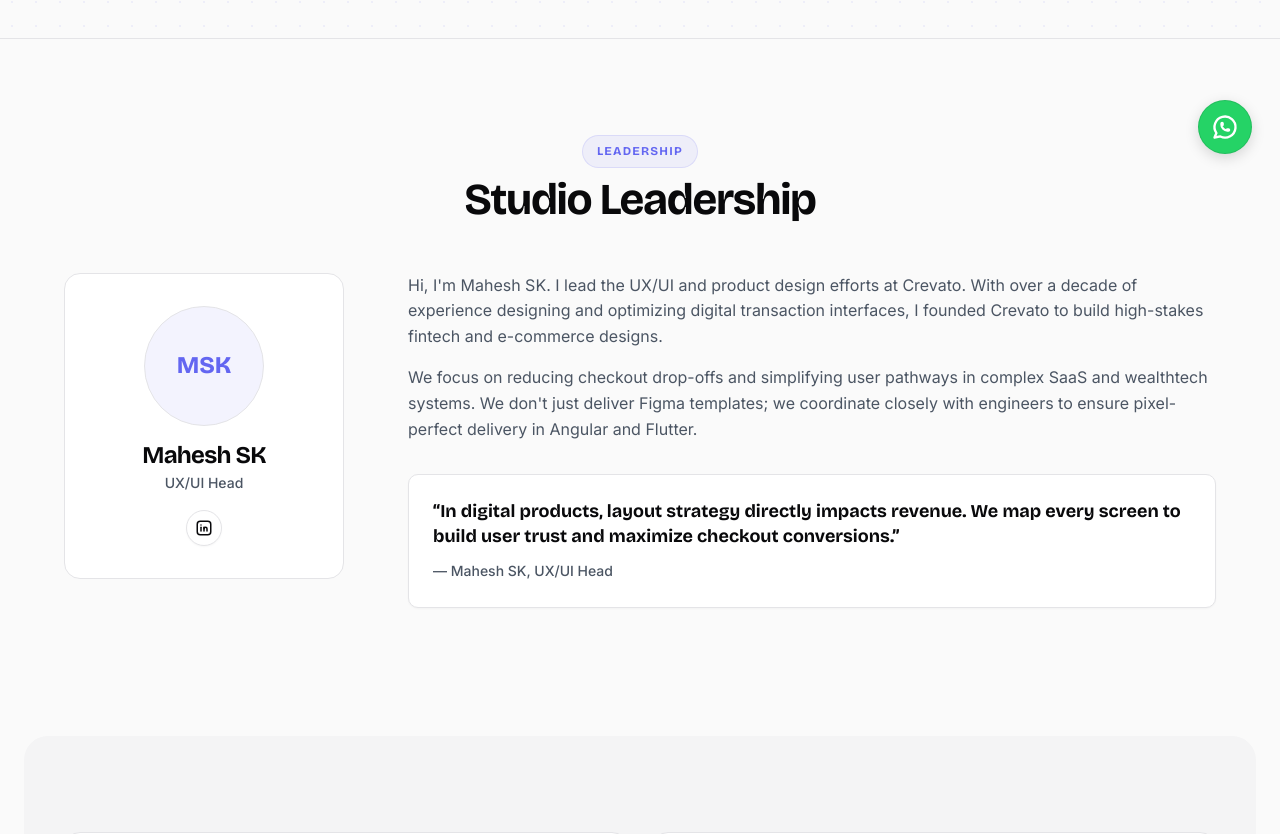
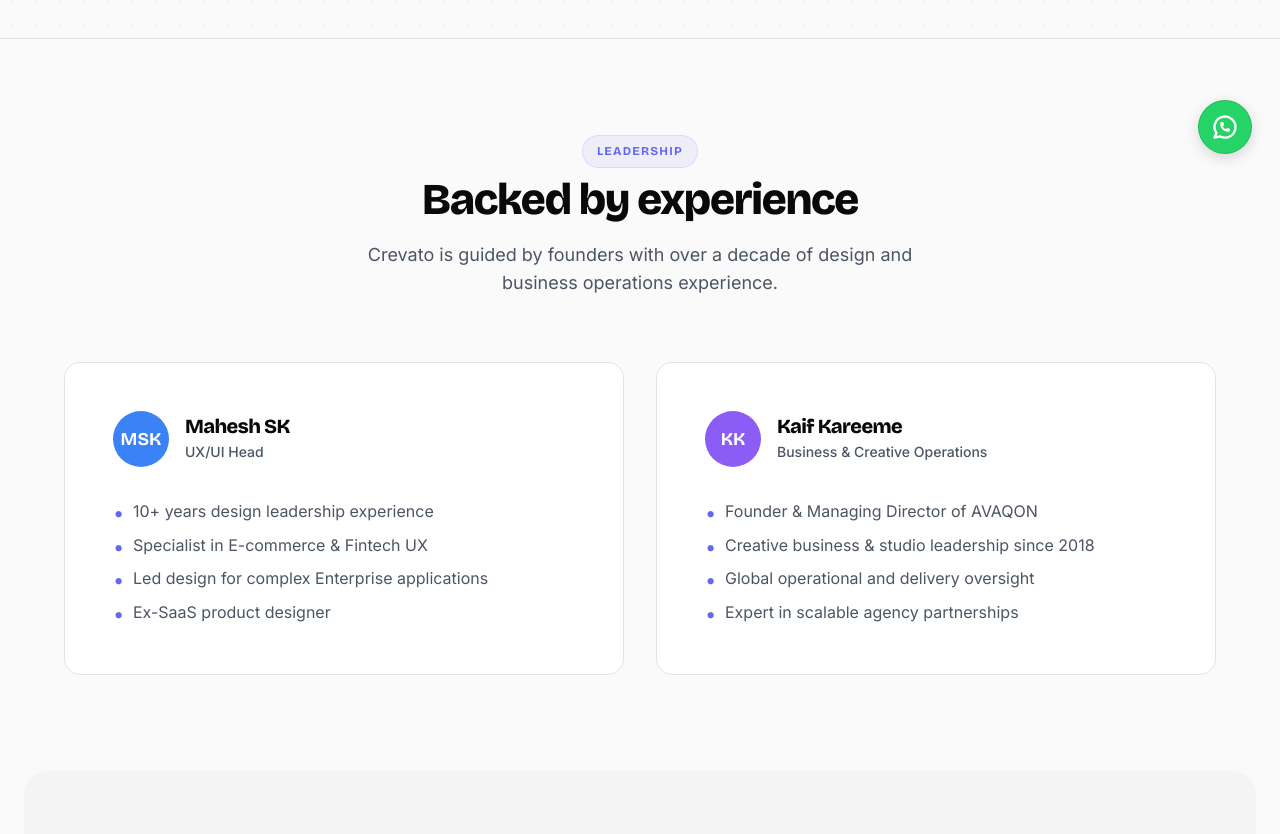
Before and after one commit to maheshsk4212/creavato, a Next.js app: page /about in a window 1280 px wide. Shown: the part 618-1452 px from the top of the page. Built offline with nearby package versions, Linux system fonts and the light colour scheme.

Commit message:
relocate leadership cards section from home page to about page

```diff
--- a/app/about/AboutClient.jsx
+++ b/app/about/AboutClient.jsx
@@ -77,37 +77,44 @@
         </div>
       </section>
 
-      {/* ── FOUNDERS STORY ── */}
+      {/* ── LEADERSHIP SECTION ── */}
       <section className="section">
         <div className="container">
-          <div className="text-center" style={{ marginBottom: 'var(--space-2xl)' }}>
-            <span className="section-tag">Leadership</span>
-            <h2>Studio Leadership</h2>
+          <div className="text-center">
+            <span className="section-tag reveal">Leadership</span>
+            <h2 className="section-title reveal">Backed by experience</h2>
+            <p className="section-subtitle centered reveal">Crevato is guided by founders with over a decade of design and business operations experience.</p>
           </div>
-          <div className={`${styles.founderGrid} reveal`}>
-            <div className={styles.founderPhoto}>
-              <div className={styles.founderAvatar}>
-                <span>MSK</span>
+          <div className={`${styles.foundersGrid} reveal`}>
+            <div className={styles.founderCard}>
+              <div className={styles.founderHeader}>
+                <div className={styles.founderImgPlaceholder} style={{ background: '#3b82f6' }}>MSK</div>
+                <div>
+                  <h3 className={styles.founderName}>Mahesh SK</h3>
+                  <div className={styles.founderRole}>UX/UI Head</div>
+                </div>
               </div>
-              <h4>Mahesh SK</h4>
-              <p className={styles.founderRole}>UX/UI Head</p>
-              <div className={styles.founderSocials}>
-                <a href="https://linkedin.com" target="_blank" rel="noopener noreferrer" className={styles.socialLink}>
-                  <IconBrandLinkedin size={18} />
-                </a>
+              <ul className={styles.founderCreds}>
+                <li>10+ years design leadership experience</li>
+                <li>Specialist in E-commerce & Fintech UX</li>
+                <li>Led design for complex Enterprise applications</li>
+                <li>Ex-SaaS product designer</li>
+              </ul>
+            </div>
+            <div className={styles.founderCard}>
+              <div className={styles.founderHeader}>
+                <div className={styles.founderImgPlaceholder} style={{ background: '#8b5cf6' }}>KK</div>
+                <div>
+                  <h3 className={styles.founderName}>Kaif Kareeme</h3>
+                  <div className={styles.founderRole}>Business & Creative Operations</div>
+                </div>
               </div>
-            </div>
-            <div className={styles.founderStory}>
-              <p>
-                Hi, I&apos;m Mahesh SK. I lead the UX/UI and product design efforts at Crevato. With over a decade of experience designing and optimizing digital transaction interfaces, I founded Crevato to build high-stakes fintech and e-commerce designs.
-              </p>
-              <p>
-                We focus on reducing checkout drop-offs and simplifying user pathways in complex SaaS and wealthtech systems. We don&apos;t just deliver Figma templates; we coordinate closely with engineers to ensure pixel-perfect delivery in Angular and Flutter.
-              </p>
-              <blockquote className={styles.quote}>
-                <p>&ldquo;In digital products, layout strategy directly impacts revenue. We map every screen to build user trust and maximize checkout conversions.&rdquo;</p>
-                <cite>— Mahesh SK, UX/UI Head</cite>
-              </blockquote>
+              <ul className={styles.founderCreds}>
+                <li>Founder & Managing Director of AVAQON</li>
+                <li>Creative business & studio leadership since 2018</li>
+                <li>Global operational and delivery oversight</li>
+                <li>Expert in scalable agency partnerships</li>
+              </ul>
             </div>
           </div>
         </div>
--- a/app/about/page.module.css
+++ b/app/about/page.module.css
@@ -447,10 +447,82 @@
   box-shadow: var(--shadow-sm);
 }
 
+/* ── LEADERSHIP (MOVED FROM HOME) ── */
+.foundersGrid {
+  display: grid;
+  grid-template-columns: repeat(2, 1fr);
+  gap: var(--space-xl);
+  margin-top: var(--space-3xl);
+}
+
+.founderCard {
+  background: var(--bg-secondary);
+  border: 1px solid var(--border-primary);
+  border-radius: var(--radius-lg);
+  padding: var(--space-2xl);
+  text-align: left;
+}
+
+.founderHeader {
+  display: flex;
+  align-items: center;
+  gap: var(--space-md);
+  margin-bottom: var(--space-xl);
+}
+
+.founderImgPlaceholder {
+  width: 56px;
+  height: 56px;
+  border-radius: 50%;
+  display: flex;
+  align-items: center;
+  justify-content: center;
+  color: #fff;
+  font-family: var(--font-display);
+  font-size: var(--text-lg);
+  font-weight: 700;
+}
+
+.founderName {
+  font-family: var(--font-display);
+  font-size: var(--text-xl);
+  font-weight: 800;
+}
+
+.founderRole {
+  font-size: var(--text-sm);
+  color: var(--text-secondary);
+  font-weight: 500;
+}
+
+.founderCreds {
+  list-style: none;
+  display: flex;
+  flex-direction: column;
+  gap: var(--space-sm);
+}
+
+.founderCreds li {
+  font-size: var(--text-base);
+  color: var(--text-secondary);
+  padding-left: 20px;
+  position: relative;
+}
+
+.founderCreds li::before {
+  content: "•";
+  color: var(--brand-accent);
+  font-size: var(--text-xl);
+  position: absolute;
+  left: 0;
+  top: -2px;
+}
+
 @media (max-width: 768px) {
   .hero { padding: 80px 0 var(--space-3xl); }
   .heroGrid { grid-template-columns: 1fr; }
   .founderGrid { grid-template-columns: 1fr; gap: var(--space-2xl); }
+  .foundersGrid { grid-template-columns: 1fr; }
   .toolsSection { grid-template-columns: 1fr; }
   .statsGrid { grid-template-columns: repeat(2, 1fr); }
   .milestoneItem { grid-template-columns: 60px 30px 1fr; }
```
Also changed, not shown: app/HomeClient.jsx (+0 -43 lines).
